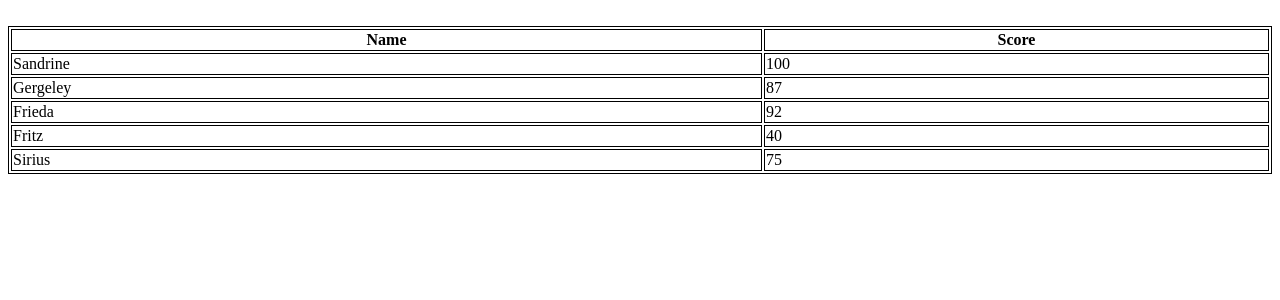
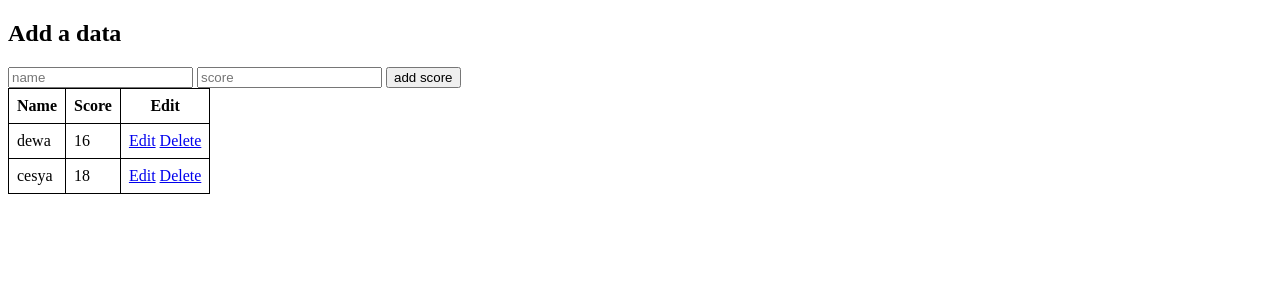
Before and after one commit to PaundraDewa/studikasus1, a Flask app: page / in a window 1280 px wide. Shown: the top 300 px of the page. Run offline with Flask 3, Linux system fonts and the light colour scheme; some libraries are stand-ins or nearby versions.

Commit message:
Add files via upload

```diff
--- a/studikasus1/app.py
+++ b/studikasus1/app.py
@@ -1,18 +1,35 @@
-from flask import Flask , render_template
+from flask import Flask, render_template, request, redirect
+from cs50 import SQL
 
 app = Flask(__name__)
+db = SQL("sqlite:///score.db")
+@app.route("/", methods=["GET", "POST"])
+def index():
+        if request.method == "POST":
+            name = request.form.get("name")
+            score = request.form.get("score")
 
-students = [
-    {"name": "Sandrine", "score": 100},
-    {"name": "Gergeley", "score": 87},
-    {"name": "Frieda", "score": 92},
-    {"name": "Fritz", "score": 40},
-    {"name": "Sirius", "score": 75},
-]
+            db.execute("INSERT INTO score (name, score) VALUES(?, ?)", name, score)
 
-@app.route('/')
-def index():
-    return render_template("index.html", students=students)
+            return redirect("/")
+        else:
 
-if __name__ == "_main_":
-    app.run(debug=true)
+            students = db.execute("SELECT * FROM score")
+            return render_template("index.html", students=students)
+
+@app.route("/edit/<id>", methods=["GET", "POST"])
+def edit_data(id):
+    if request.method == "GET":
+        score = db.execute("SELECT * FROM score WHERE id = ?", id)[0]
+        print(score)
+        return render_template("edit.html", score=score)
+    elif request.method == "POST":
+        score_name = request.form.get("name")
+        score_score = request.form.get("score")
+        db.execute('UPDATE score set name = ?, score = ? where id = ?', score_name, score_score, id)
+        return redirect("/")
+
+@app.route("/Delete/<id>", methods=["GET"])
+def Delete_data(id):
+    db.execute("Delete from score where id = ?", id)
+    return redirect("/")
--- a/studikasus1/templates/index.html
+++ b/studikasus1/templates/index.html
@@ -3,26 +3,44 @@
 <head>
     <meta charset="UTF-8">
     <meta name="viewport" content="width=device-width, initial-scale=1.0">
-    <title>Student Scores</title>
-</head>
+    <title>Score Murid</title>
 <style>
     table, th, td {
-  border:1px solid black;
+        border: 1px solid black;
+        border-collapse: collapse;
+        padding: 8px;
     }
 </style>
+</head>
 <body>
-    <table style="width: 100%;">
+    <div class="container">
+        <div class="section">
+        <h2>Add a data</h2>
+        <form action="/" method="POST">
+            <input name="name" placeholder="name" type="text">
+            <input name="score" placeholder="score" type="number">
+            <input type="submit" value="add score">
+        </form>
+        </div>
+        <div class="section">
+            <table>
                 <tr>
                     <th>Name</th>
                     <th>Score</th>
+                    <th>Edit</th>
                 </tr>
                 {% for student in students %}
                 <tr>
-            <td>{{student.name}}</td>
-            <td>{{student.score}}</td>
+                    <td>{{ student.name }}</td>
+                    <td>{{ student.score }}</td>
+                    <td>
+                        <a href="/edit/{{ student['id'] }}">Edit</a>
+                        <a href="/Delete/{{student['id'] }}" onclick="return confirm('Apakah Anda yakin?')">Delete</a>
+                    </td>
                 </tr>
-        {% endfor %}
+                {% endfor %}
             </table>
-<body>
-
+        </div>
+    </div>
+</body>
 </html>
```
Also changed, not shown: studikasus1/score.db (added). Lines whose indentation alone changed are shown as unchanged.
